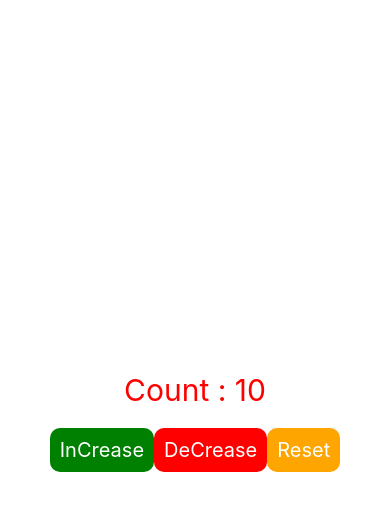
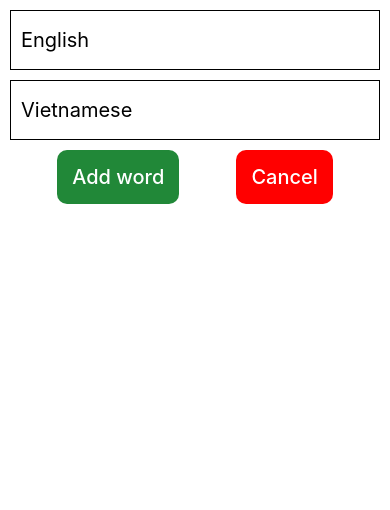
Before and after one commit to HaiSon1007/Reactnativeve29092020, a React Native app: screen / in a window 390 px wide. Shown: the top 510 px of the page. Built offline with nearby package versions, Linux system fonts and the light colour scheme.

Commit message:
map state to próps Form

```diff
--- a/App.js
+++ b/App.js
@@ -9,10 +9,18 @@ import Word from './src/components/Word';
 import {createStore} from 'redux';
 import {Provider} from 'react-redux';
 
-const store = createStore((state = {count: 10}, action) => {
-  if (action.type === 'INCREASE') {
-    return {count: state.count + 1};
-  }
+const defaultStore = {
+  words: [
+    {id: 1, en: 'One', vn: 'Một', isMemorized: false},
+    {id: 2, en: 'Two', vn: 'Hai', isMemorized: false},
+    {id: 3, en: 'Three', vn: 'Ba', isMemorized: true},
+    {id: 4, en: 'Four', vn: 'Bon', isMemorized: true},
+    {id: 5, en: 'Five', vn: 'Nam', isMemorized: false},
+  ],
+  shouldShowForm: true,
+  filterMode: null,
+};
+const store = createStore((state = defaultStore, action) => {
   return state;
 });
 
@@ -20,13 +28,8 @@ export default class App extends Component {
   render() {
     return (
       <SafeAreaView style={{flex: 1}}>
-        {/* <MainScreen /> */}
-        {/* <Form /> */}
-        {/* <Filter /> */}
-        {/* <Box /> */}
-        {/* <Word /> */}
         <Provider store={store}>
-          <Box />
+          <MainScreen />
         </Provider>
       </SafeAreaView>
     );
--- a/src/components/Child.js
+++ b/src/components/Child.js
@@ -15,7 +15,9 @@ class Child extends Component {
           <TouchableOpacity style={styles.boxDescrease}>
             <Text style={styles.descrease}>DeCrease</Text>
           </TouchableOpacity>
-          <TouchableOpacity style={styles.boxReset}>
+          <TouchableOpacity
+            onPress={() => this.props.dispatch({type: 'RESET', count: 0})}
+            style={styles.boxReset}>
             <Text style={styles.reset}>Reset</Text>
           </TouchableOpacity>
         </View>
--- a/src/components/Form.js
+++ b/src/components/Form.js
@@ -6,7 +6,9 @@ import {
   TouchableOpacity,
   TextInput,
 } from 'react-native';
-export default class Form extends Component {
+import {connect} from 'react-redux';
+
+class Form extends Component {
   constructor(props) {
     super(props);
     this.state = {
@@ -71,6 +73,12 @@ export default class Form extends Component {
   }
 }
 
+const mapStateToProps = state => {
+  return {shouldShowForm: state.shouldShowForm};
+};
+
+export default connect(mapStateToProps)(Form);
+
 const styles = StyleSheet.create({
   containerTextInput: {
     width: '100%',
--- a/src/screens/MainScreen.js
+++ b/src/screens/MainScreen.js
@@ -7,20 +7,6 @@ import Form from '../components/Form';
 import Filter from '../components/Filter';
 
 export default class MainScreen extends Component {
-  constructor(props) {
-    super(props);
-    this.state = {
-      words: [
-        {id: 1, en: 'One', vn: 'Một', isMemorized: false},
-        {id: 2, en: 'Two', vn: 'Hai', isMemorized: false},
-        {id: 3, en: 'Three', vn: 'Ba', isMemorized: true},
-        {id: 4, en: 'Four', vn: 'Bon', isMemorized: true},
-        {id: 5, en: 'Five', vn: 'Nam', isMemorized: false},
-      ],
-      shouldShowForm: false,
-      filterMode: null,
-    };
-  }
   onToggleWord = word => {
     const newWords = this.state.words.map(item => {
       if (item.id === word.id) {
@@ -60,12 +46,8 @@ export default class MainScreen extends Component {
   render() {
     return (
       <View style={styles.container}>
-        <Form
-          onAddWord={this.onAddWord}
-          onToggleForm={this.onToggleForm}
-          shouldShowForm={this.state.shouldShowForm}
-        />
-        <Filter
+        <Form />
+        {/* <Filter
           onSetFilterMode={this.onSetFilterMode}
           filterMode={this.state.filterMode}
         />
@@ -74,7 +56,7 @@ export default class MainScreen extends Component {
           onRemoveWord={this.onRemoveWord}
           filterMode={this.state.filterMode}
           data={this.state.words}
-        />
+        /> */}
       </View>
     );
   }
```
